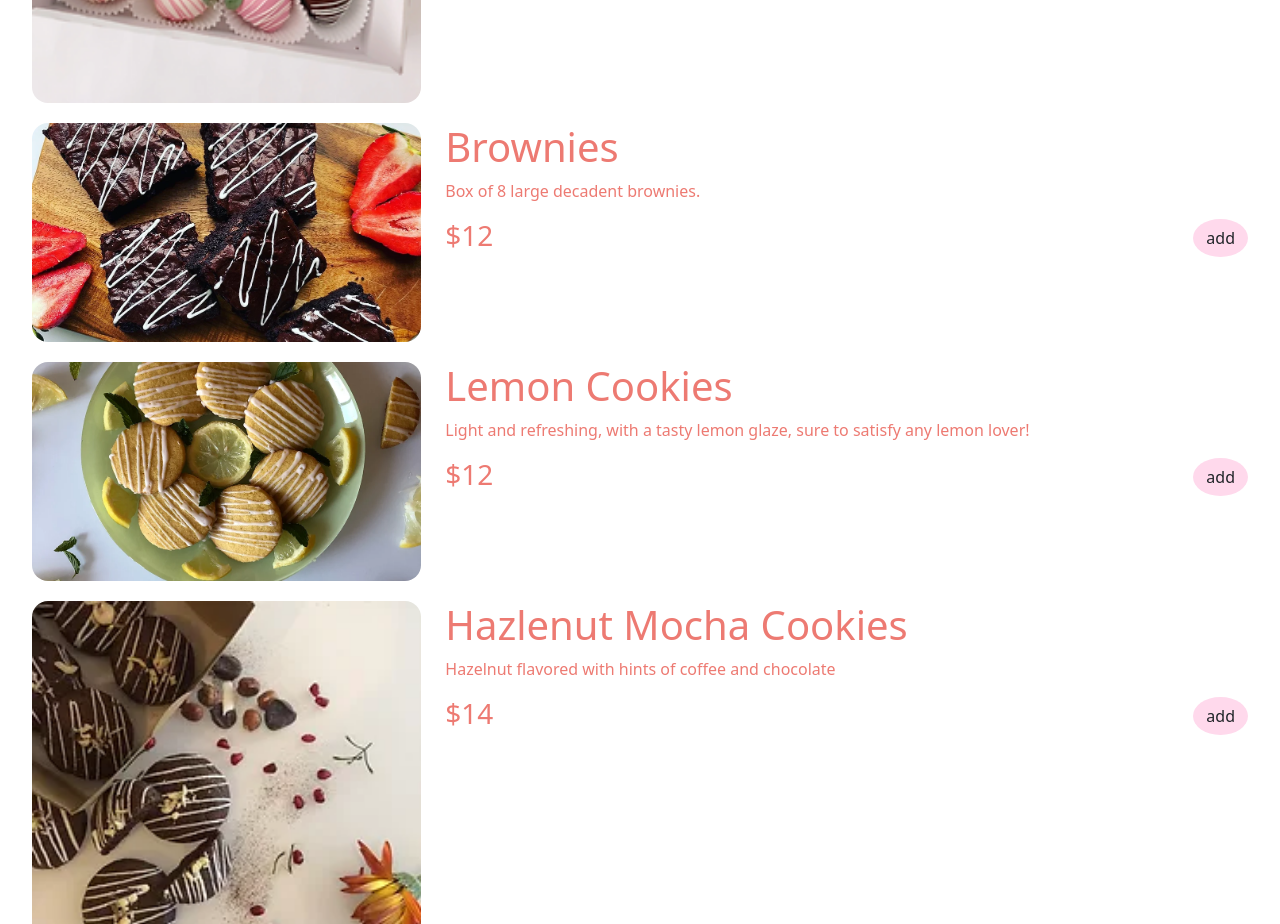
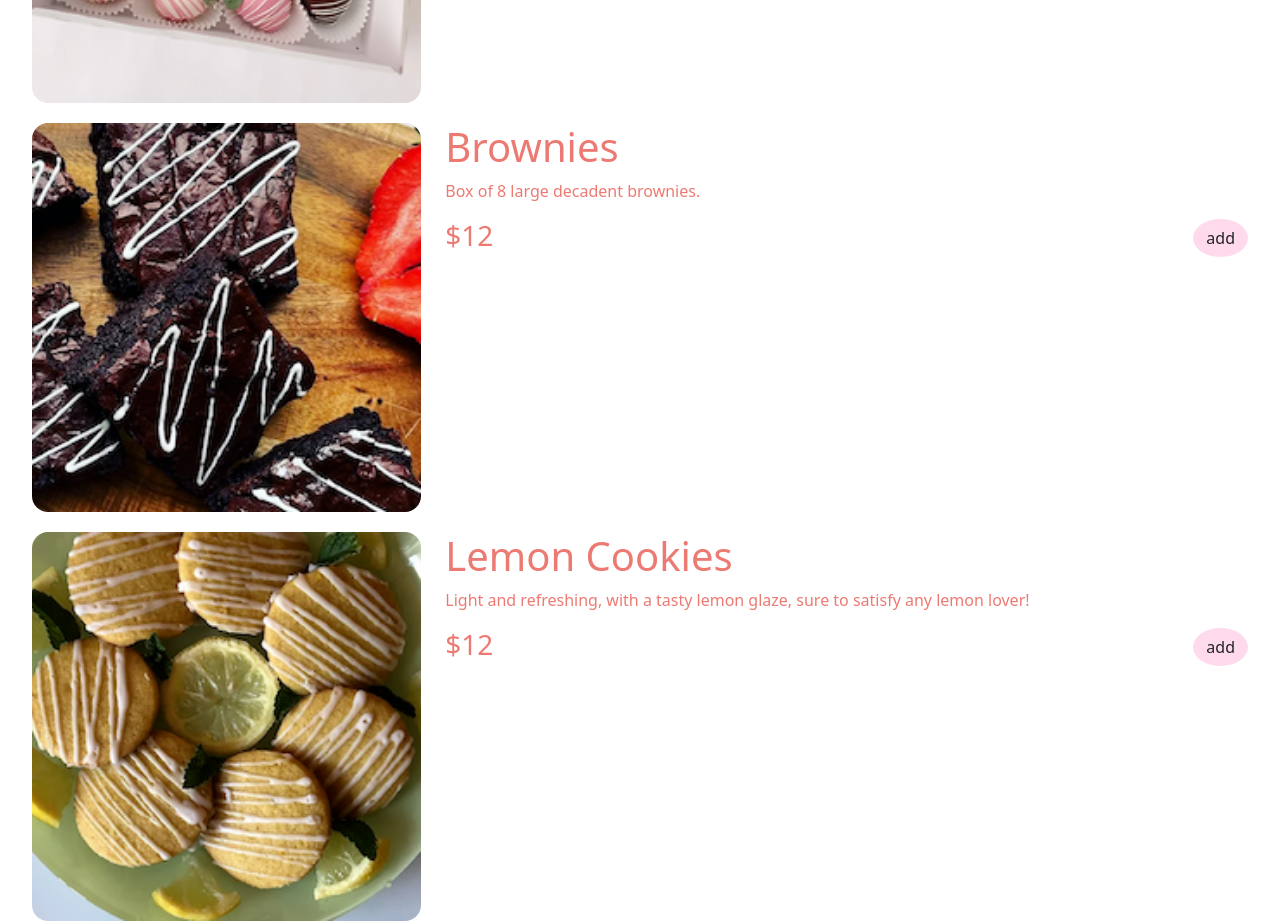
Before and after one commit to rheajshah/cs378-p1, a plain HTML site: page index.html in a window 1280 px wide. Shown: the part 740-1664 px from the top of the page. Drawn offline with nearby package versions, Linux system fonts and the light colour scheme.

Commit message:
images all same size

```diff
--- a/index.html
+++ b/index.html
@@ -27,7 +27,7 @@
         <!--  row 1 of menu card -->
         <div class = "row menu-grid-row">
             <div class = "col-4">
-                <img class = "img-fill-container rounded-4" src="choc-strawbs.jpg" alt="chocolate covered strawberries">
+                <img class = "img-fill-container rounded-4" src="choc-strawbs.png" alt="chocolate covered strawberries">
             </div>
             <div class = "col-8">
                 <h1>Chocolate Strawberries</h1>
@@ -47,7 +47,7 @@
         <!--  row 2 of menu card -->
         <div class = "row menu-grid-row">
             <div class = "col-4">
-                <img class = "img-fill-container rounded-4" src="brownies.jpg" alt="brownies">
+                <img class = "img-fill-container rounded-4" src="brownies.png" alt="brownies">
             </div>
             <div class = "col-8">
                 <h1>Brownies</h1>
@@ -67,7 +67,7 @@
         <!--  row 3 of menu card -->
         <div class = "row menu-grid-row">
             <div class = "col-4">
-                <img class = "img-fill-container rounded-4" src="lemon-cookies.jpg" alt="lemon cookies">
+                <img class = "img-fill-container rounded-4" src="lemon-cookies.png" alt="lemon cookies">
             </div>
             <div class = "col-8">
                 <h1>Lemon Cookies</h1>
```
Also changed, not shown: brownies.jpg (deleted), brownies.png (added), choc-strawbs.jpg (deleted), choc-strawbs.png (added), lemon-cookies.jpg (deleted), lemon-cookies.png (added), 1 other file.
